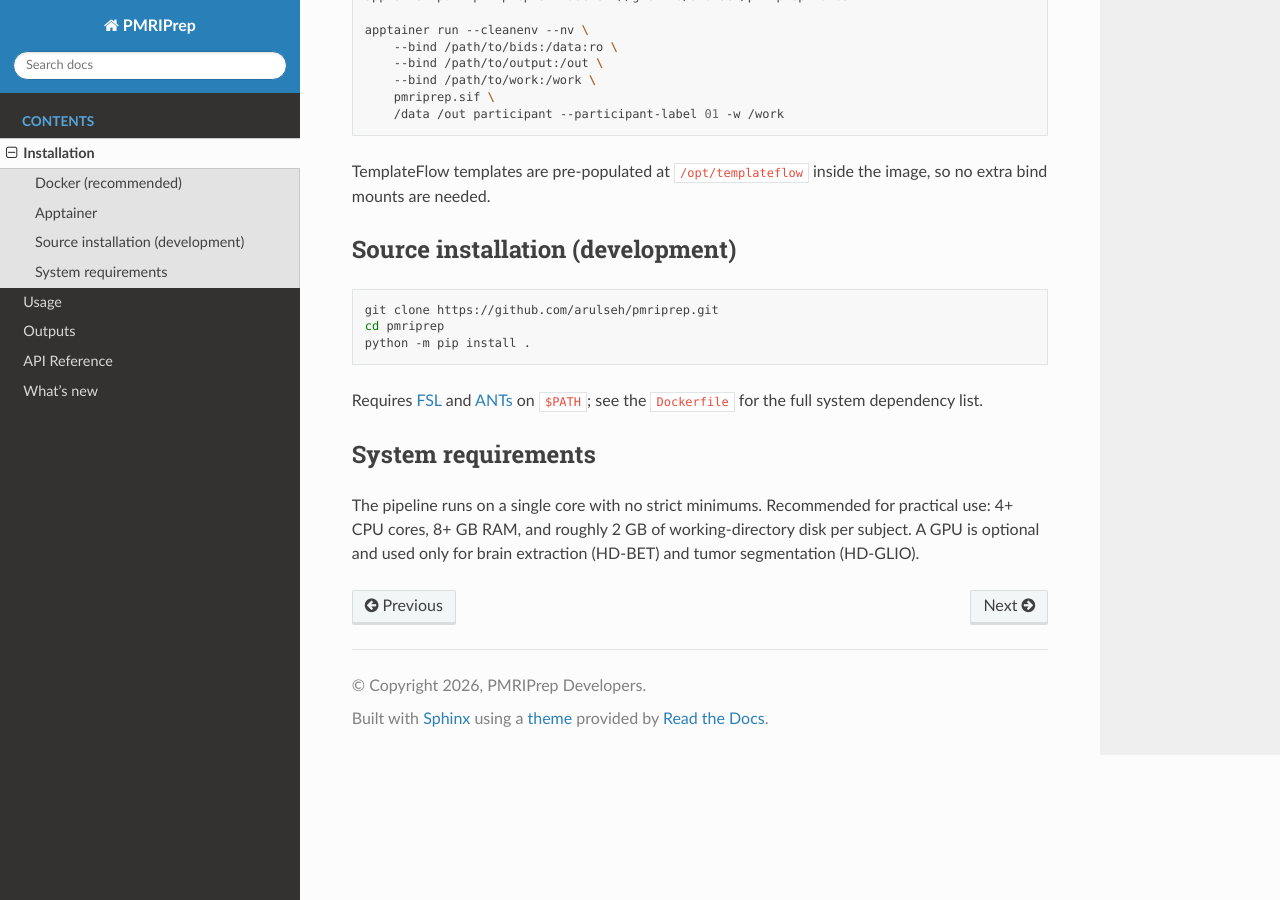
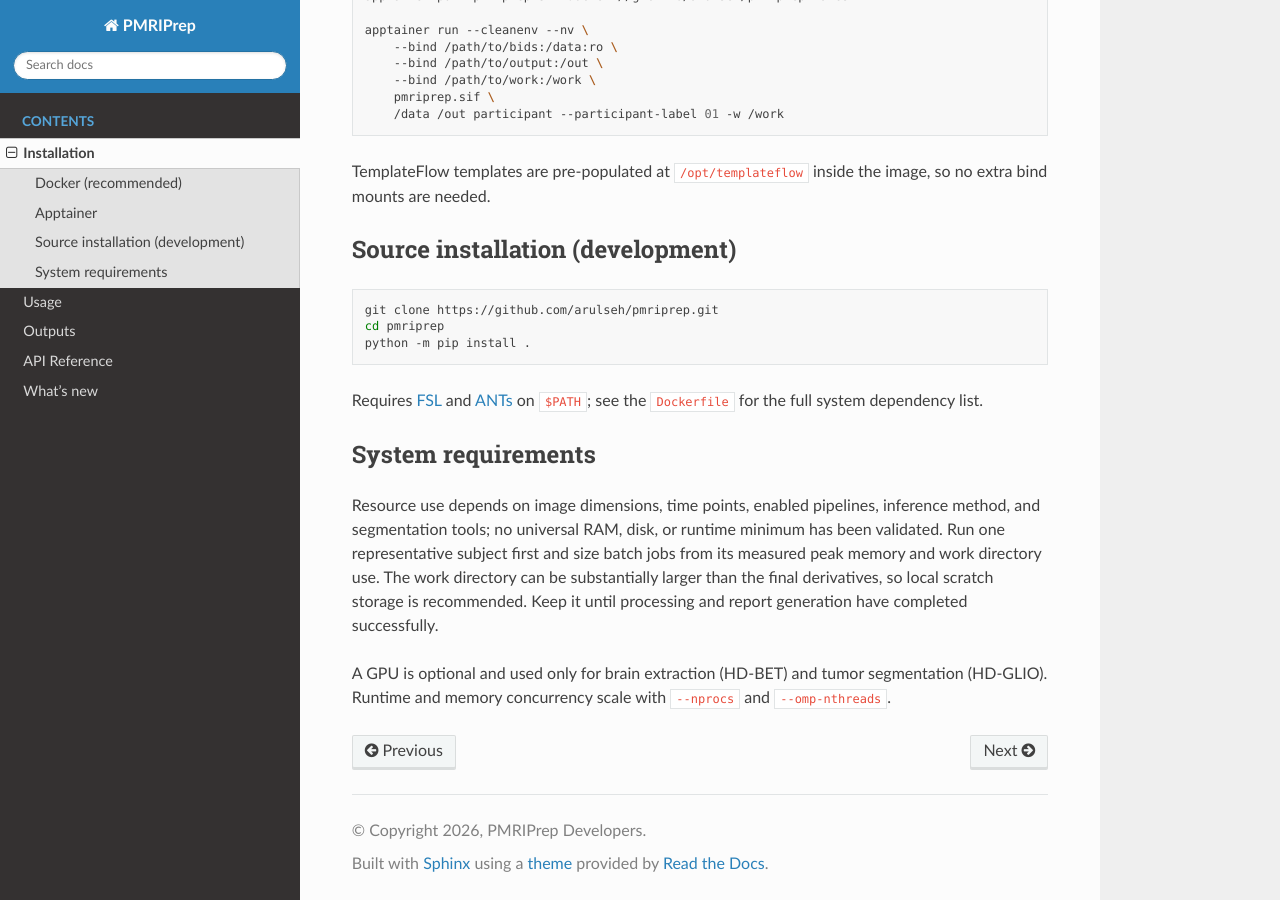
Before and after one commit to arulseh/pmriprep, a Sphinx documentation site: the page built from docs/installation.rst, in a window 1280 px wide and 900 px high, scrolled down 626 px. Built offline with Sphinx 7.4.7 and the Read the Docs theme 3.1.0, drawn with Linux system fonts in a browser that asks for light colours; pages that are not in the unit, such as notebooks, are missing from menus.

Commit message:
docs: define input and resource requirements

```diff
--- a/docs/installation.rst
+++ b/docs/installation.rst
@@ -55,6 +55,13 @@ dependency list.
 System requirements
 -------------------
 
-The pipeline runs on a single core with no strict minimums. Recommended for practical use:
-4+ CPU cores, 8+ GB RAM, and roughly 2 GB of working-directory disk per subject. A GPU is
-optional and used only for brain extraction (HD-BET) and tumor segmentation (HD-GLIO).
+Resource use depends on image dimensions, time points, enabled pipelines, inference method,
+and segmentation tools; no universal RAM, disk, or runtime minimum has been validated. Run
+one representative subject first and size batch jobs from its measured peak memory and work
+directory use. The work directory can be substantially larger than the final derivatives,
+so local scratch storage is recommended. Keep it until processing and report generation have
+completed successfully.
+
+A GPU is optional and used only for brain extraction (HD-BET) and tumor segmentation
+(HD-GLIO). Runtime and memory concurrency scale with ``--nprocs`` and
+``--omp-nthreads``.
--- a/pyproject.toml
+++ b/pyproject.toml
@@ -4,7 +4,7 @@ build-backend = "setuptools.build_meta"
 
 [project]
 name = "pmriprep"
-version = "0.82.65"
+version = "0.82.66"
 description = "Perfusion MRI Preprocessing Pipeline - A NiPreps-compatible BIDS-App"
 readme = "README.md"
 license = "Apache-2.0 AND CC0-1.0"
```
Also changed, not shown: README.md (+35 -10 lines), docs/usage.rst (+18 -0 lines), 1 other file.
